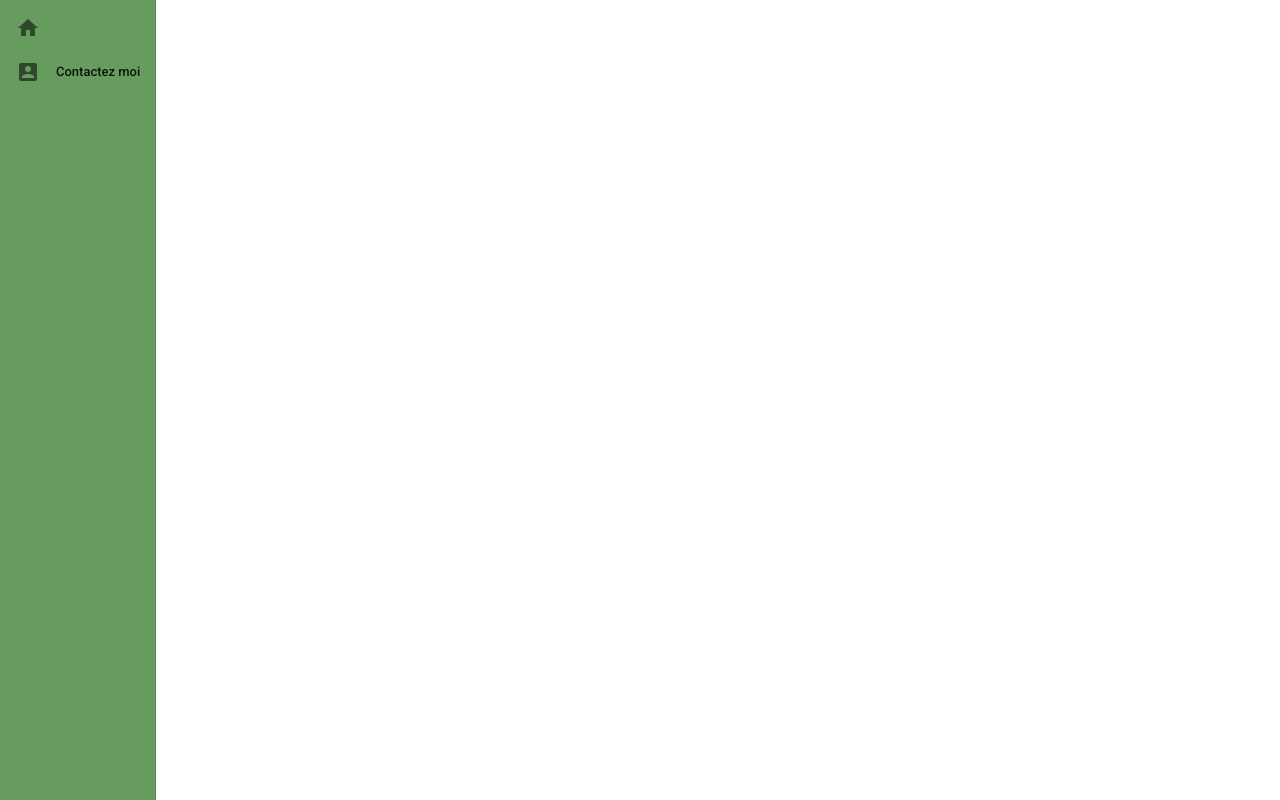
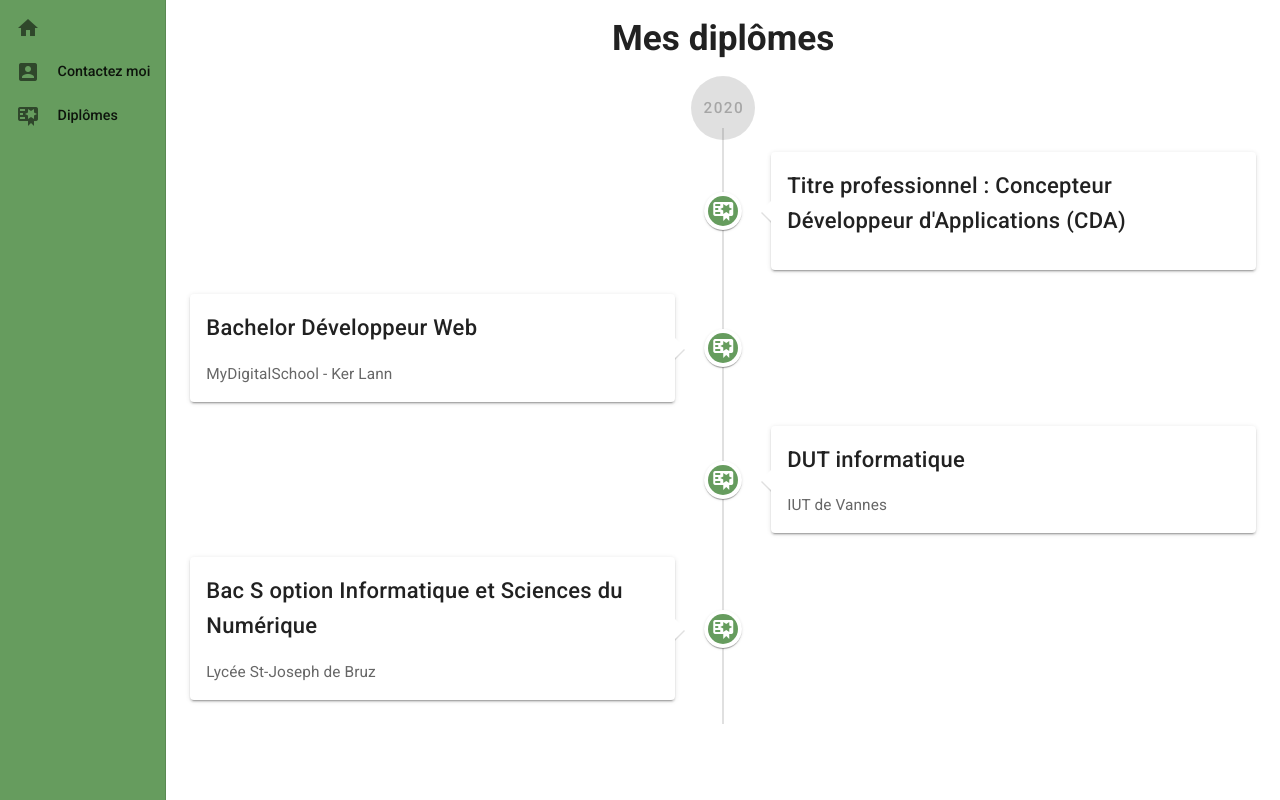
Before and after one commit to CedricBardaine/me, a Vue app: page /Diplomas in a window 1280 px wide. Built offline with nearby package versions, Linux system fonts and the light colour scheme.

Commit message:
create Drawer & ContactMe & Diplomas & actualise index.js & css.css

```diff
--- a/src/components/MenuDrawer.vue
+++ b/src/components/MenuDrawer.vue
@@ -47,6 +47,10 @@
             icon: 'mdi-account-box',
             goto: 'Contact'
             },
+            { title: 'Diplômes',
+            icon: 'mdi-certificate',
+            goto: 'Diplomas'
+            },
           ],
         }
       },
--- a/src/css.css
+++ b/src/css.css
@@ -1,3 +1,7 @@
+html {
+    font-size: 1.1em;
+}
+
 .c-spacer {
-    height: 2rem !important;
+    height: 2em !important;
 }
--- a/src/router/index.js
+++ b/src/router/index.js
@@ -11,7 +11,7 @@ const routes = [
     component: Home
   },
   {
-    path: '',
+    path: '/cat',
     name: 'Cat',
     component: () => import('@/components/Cat.vue')
   },
@@ -30,11 +30,11 @@ const routes = [
   //   name: 'Timeline',
   //   component: () => import('@/views/Timeline.vue')
   // },
-  // {
-  //   path: '/Diplomas',
-  //   name: 'Diplomas',
-  //   component: () => import('@/views/Diplomas.vue')
-  // },
+  {
+    path: '/Diplomas',
+    name: 'Diplomas',
+    component: () => import('@/views/Diplomas.vue')
+  },
 ]
 
 const router = new VueRouter({
--- a/src/views/ContactMe.vue
+++ b/src/views/ContactMe.vue
@@ -1,12 +1,42 @@
 <template>
     <v-container>
-        <h1>Contactez moi de préférence par : </h1>
-        <br>
-            <v-icon color="primary">mdi-linkedin</v-icon>
-            : <a href="https://www.linkedin.com/in/c%C3%A9dric-bardaine-671ba014a/" target="_blank">www.linkedin.com</a>
-            <p>
-            <v-icon color="primary">mdi-email</v-icon>
-            : <a href="mailto:cedricbardaine@gmail.com" target="_blank">cedricbardaine@gmail.com</a>
-            </p>
+        <v-col>
+
+        <v-row justify="center">
+            <h1 >Contactez moi de préférence par : </h1>
+        </v-row>
+            <div class="c-spacer"></div>
+
+        <v-row justify="center">
+            <v-col justify="center">
+                <v-row justify="center">
+                    <v-icon class="bigIcon" color="primary">mdi-linkedin</v-icon>
+                </v-row>
+                <v-row class="bigFont" justify="center">
+                    <a href="https://www.linkedin.com/in/c%C3%A9dric-bardaine-671ba014a/" target="_blank">www.linkedin.com</a>
+                </v-row>
+            </v-col>
+            <v-col justify="center">
+                                <v-row justify="center">
+                <v-icon class="bigIcon" color="primary">mdi-email</v-icon>
+
+                </v-row>
+
+                <v-row justify="center">
+                <a class="bigFont" href="mailto:cedricbardaine@gmail.com" target="_blank">cedricbardaine@gmail.com</a>
+
+                </v-row>
+
+                </v-col>
+        </v-row>
+        </v-col>
     </v-container>
 </template>
+<style scoped>
+.bigIcon {
+    font-size: 5em;
+}
+.bigFont {
+    font-size:1.5em
+}
+</style>
--- a/src/views/Diplomas.vue
+++ b/src/views/Diplomas.vue
@@ -1,28 +1,76 @@
 <template>
-    <div>
+  <v-container >
+    <v-col>
 
-        <div class="ced-contentBlock">
-            <h1>Mes diplômes</h1>
-        </div>
 
-        <div class="ced-contentBlock">
-            <b-row class='diplomaRow ced-customRow' v-for="(diplom, i) in myDiplomas" :key="i">
-                <b-col>{{diplom.date}}</b-col>
-                <b-col>{{diplom.title}}</b-col>
-                <b-col>{{diplom.where}}</b-col>
-            </b-row>
-        </div>
-    </div>
+    <v-row justify="center">
+      <h1>Mes diplômes</h1>
+
+    </v-row>
+    <div class="c-spacer"></div>
+
+
+
+
+
+      <v-row justify=center>
+      <v-btn color="secondary" fab depressed disabled large >{{new Date().getFullYear()}}</v-btn>
+      </v-row>
+    <v-timeline>
+      <v-timeline-item
+        v-for="(diploma, i) in diplomas" :key="i"
+        color="primary"
+        :icon="'mdi-certificate'"
+
+      >
+        <template v-slot:opposite v-if="!diploma.title">
+          <span>{{diploma.date}}</span>
+        </template>
+        <v-card class="elevation-2" v-if="!!diploma.title">
+          <v-card-title style="word-break: normal">{{diploma.title}}  </v-card-title>
+            <v-card-text>{{diploma.where}}</v-card-text>
+        </v-card>
+      </v-timeline-item>
+    </v-timeline>
+  </v-col>
+
+  </v-container>
 </template>
 
 <script>
-import diplomas from "@/assets/diplomas.json";
+  export default {
+    data() {
+      return {
+        diplomas: [
+        {
+            date: "2019-2020",
+            title: "Titre professionnel : Concepteur Développeur d'Applications (CDA)",
+            where: ""
+        },
+        {
+            date: "2019-2020",
+            title: "Bachelor Développeur Web",
+            where: "MyDigitalSchool - Ker Lann"
+        },
+        {
+            date: "2017-2019",
+            title: "DUT informatique",
+            where: "IUT de Vannes"
+        },
+        {
+            date: "2016-2017",
+            title: "Bac S option Informatique et Sciences du Numérique",
+            where: "Lycée St-Joseph de Bruz"
+        }
+        ],
+      };
+    },
+  };
+</script>
 
-export default {
-    data() {
-        return {
-            myDiplomas: diplomas.diplomas
-        }
-    },
+<style>
+.dateDot .v-timeline-item__inner-dot {
+  width: 5em;
+  height: 5em;
 }
-</script>
+  </style>
```
Also changed, not shown: src/assets/diplomas.json (deleted, +0 -24 lines).
